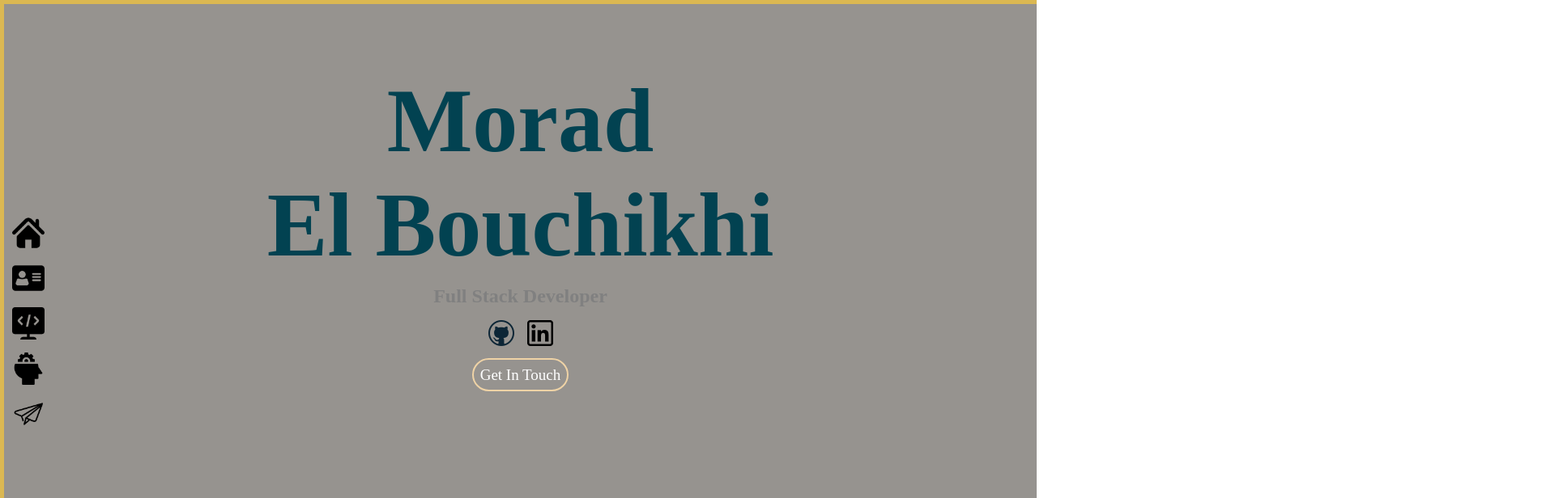
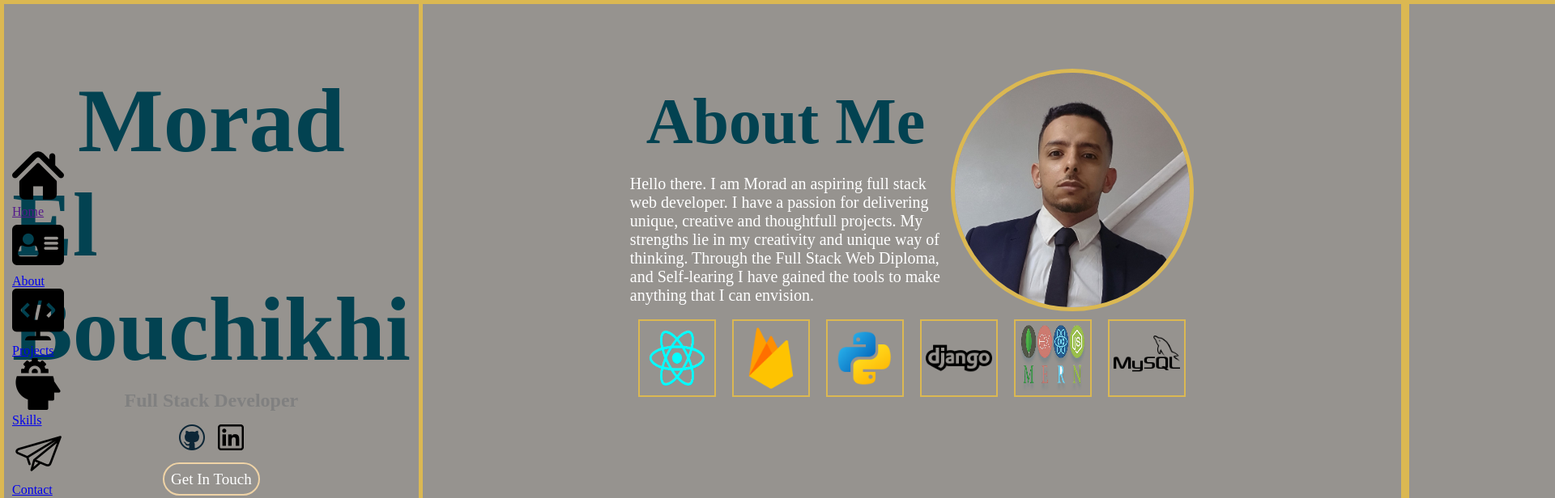
Before and after one commit to Morad17/portfolio-2024, a React (Create React App) app: page / in a window 1280 px wide. Shown: the top 616 px of the page at 81% size, 1920 px wide, since content can reach past the window. Built offline with nearby package versions, Linux system fonts and the light colour scheme.

Commit message:
chaged rouder to standard navigation

```diff
--- a/src/App.js
+++ b/src/App.js
@@ -1,5 +1,4 @@
 import './assets/scss/base.scss'
-import { Outlet, createBrowserRouter, RouterProvider } from 'react-router-dom';
 
 import Footer from './components/Footer'
 import Home from './pages/Home'
@@ -12,51 +11,17 @@ import Contact from './pages/Contact'
 
 function App() {
 
-  const Layout = () => {
-    return (
-    <div className="main-layout">
+  return (
+    <div className="App">
       <SideNav />
-      <Outlet/>
-    </div>)
-  }
-
-  const router = createBrowserRouter([
-    {
-      path:'/',
-      element:<Layout />,
-      children: [{
-        path: "/",
-        element:
-        <div className="content">
-        <Home />
+     <div className="main-layout">
+      <Home />
         <About />
         <Skills />
         <Projects />
         <Contact />
-        </div>
-      },
-      {
-        path: "/about",
-        element:<About />
-      },
-      {
-        path: "/skills",
-        element: <Skills />
-      },
-      {
-        path: "/projects",
-        element: <Projects />
-      },
-      {
-        path: "/contact",
-        element: <Contact />
-      }
-    ]}
-  ])
-
-  return (
-    <div className="App">
-      <RouterProvider router={router} />
+        <Footer />
+     </div>
     </div>
   );
 }
--- a/src/components/SideNav.jsx
+++ b/src/components/SideNav.jsx
@@ -1,5 +1,5 @@
 import React from 'react'
-import { Link } from 'react-router-dom'
+import { a } from 'react-router-dom'
 
 import About from '../assets/icons/about.png'
 import Contact from '../assets/icons/contact.png'
@@ -12,35 +12,35 @@ const SideNav = () => {
     <div className="sidenav">
       <ul className="navigation">
         <li>
-          <Link to="/" className="nav-link">
+          <a href="" className="nav-a">
             <img src={Home} alt="" />
             <p>Home</p>
-          </Link>
+          </a>
         </li>
         <li>
-          <Link to="/" className="nav-link">
+          <a href="/about" className="nav-a">
             <img src={About} alt="" />
             <p>About</p>
-          </Link>
+          </a>
         </li>
         <li>
-        <Link to="/" className="nav-link">
+        <a href="/" className="nav-a">
             <img src={Projects} alt="" />
             <p>Projects</p>
-          </Link>
+          </a>
 
         </li>
         <li>
-          <Link to="/" className="nav-link">
+          <a href="/" className="nav-a">
             <img src={Skills} alt="" />
             <p>Skills</p>
-          </Link>
+          </a>
         </li>
         <li>
-          <Link to="/" className="nav-link">
+          <a href="/" className="nav-a">
             <img src={Contact} alt="" />
             <p>Contact</p>
-          </Link>
+          </a>
         </li>
       </ul>
     </div>
--- a/src/pages/Projects.jsx
+++ b/src/pages/Projects.jsx
@@ -5,7 +5,6 @@ import holidayPhotoThumb from "../assets/images/holiday-photo-thumb.png"
 const Projects = () => {
   return (
     <div className="projects-section">
-
       <section className="project-section">
       <h1 className="projects-title">
         Projects
```
